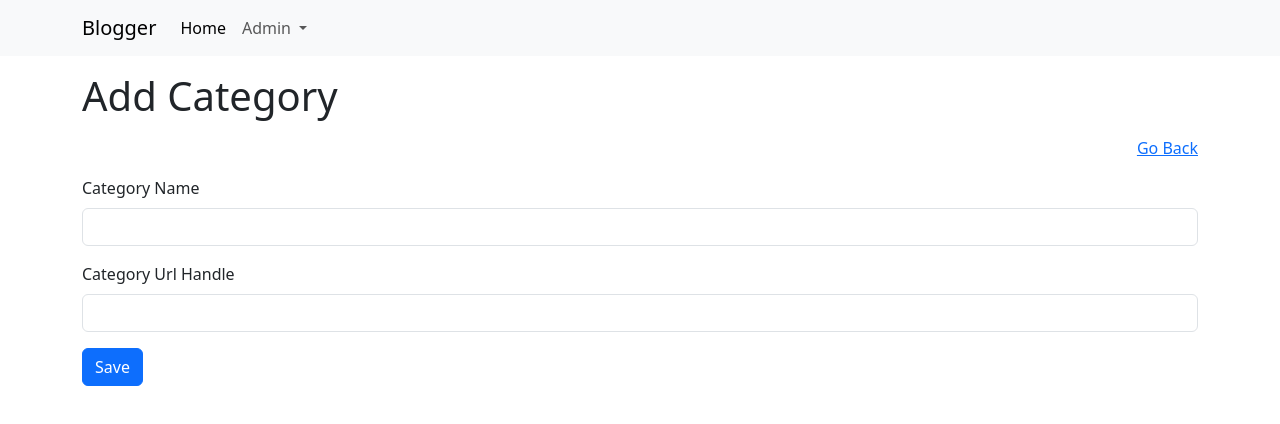
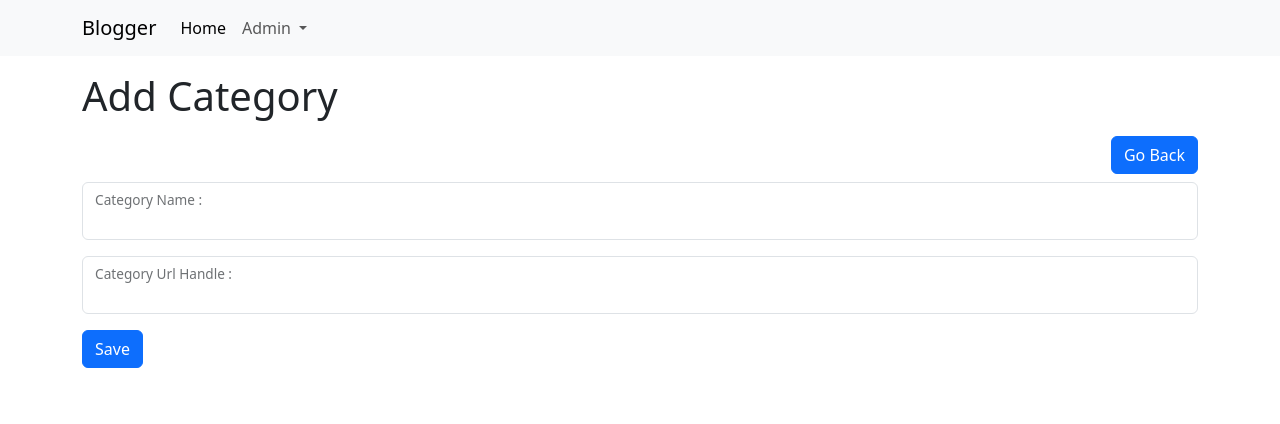
Before and after one commit to Bijjamvinay-1/bloggers.UI, an Angular app: page /admin/categories/add in a window 1280 px wide. Shown: the top 424 px of the page. Built offline with nearby package versions, Linux system fonts and the light colour scheme.

Commit message:
Added Styles

```diff
--- a/src/app/featuers/category/add-category/add-category.component.html
+++ b/src/app/featuers/category/add-category/add-category.component.html
@@ -2,22 +2,23 @@
 
     <h1 class="mt-3">Add Category</h1>
     <div class="d-flex justify-content-end mt-3">
-      <a [routerLink]="['/admin/categories']" class="">Go Back</a>
+      <a [routerLink]="['/admin/categories']" class="btn btn-primary" type="submit">Go Back</a>
     </div>
     <form #form="ngForm" (ngSubmit)="onFormSubmit()">
       <div class="mt-2">
 
-        <div class="mt-3">
-          <label class="form-label">Category Name</label>
-          <input type="text" id="categoryName" class="form-control"
+        <div class="form-floating mb-3">
+          <input type="text" id="categoryName" class="form-control" id="floatingInput"
           name="categoryName" [(ngModel)]="model.name">
+          <label for="floatingInput">Category Name :</label>
         </div>
 
 
-        <div class="mt-3">
-          <label class="form-label">Category Url Handle</label>
-          <input type="text" id="categoryUrlHandle" class="form-control"
+        <div class="form-floating mb-3">
+          <input type="text" id="categoryUrlHandle" class="form-control" id="floatingInput"
           name="categoryUrlHandle" [(ngModel)]="model.urlHandle">
+          <label class="form-label">Category Url Handle :</label>
+
         </div>
 
         <div class="mt-3">
--- a/src/app/featuers/category/category-list/category-list.component.html
+++ b/src/app/featuers/category/category-list/category-list.component.html
@@ -6,10 +6,11 @@
       <a [routerLink]="['/admin/categories/add']" class="btn btn-primary">Add Category</a>
 
     </div>
+    <div class="container" class="mt-2">
     <ng-container *ngIf="categories$ | async as categories">
-      <table class="table table-bordered mt-3">
+      <table class="table table-striped table-bordered border-black">
         <thead>
-          <tr>
+          <tr class="table-info border-black">
             <th>Id</th>
             <th>Name</th>
             <th>Url Handle</th>
@@ -22,10 +23,11 @@
             <td>{{category.name}}</td>
             <td>{{category.urlHandle}}</td>
             <td>
-              <a class="btn btn-light" [routerLink]="['/admin/categories', category.id]">Edit</a>
+              <a class="btn btn-light" [routerLink]="['/admin/categories', category.id]" class="">Edit</a>
             </td>
           </tr>
         </tbody>
       </table>
     </ng-container>
   </div>
+  </div>
--- a/src/app/featuers/category/edit-category/edit-category.component.html
+++ b/src/app/featuers/category/edit-category/edit-category.component.html
@@ -2,42 +2,46 @@
 
     <h1 class="mt-3">Edit Category</h1>
     <div class="d-flex justify-content-end mt-3">
-        <a [routerLink]="['/admin/categories']" class="">Go Back</a>
+        <a [routerLink]="['/admin/categories']" class="btn btn-primary" type="submit">Go Back</a>
       </div>
 
     <ng-container *ngIf="category;else notFound">
 
       <form #form="ngForm" (ngSubmit)="onFormSubmit()">
         <div class="mt-2">
-          <div class="mt-3">
-            <label class="form-label" for="categoryId">Category Id</label>
+          <div class="form-floating mb-3">
             <input type="text" disabled
             id="categoryId"
             class="form-control"
             name="categoryId"
             value="{{category.id}}">
+            <label class="form-label" id="floatingInput" for="categoryId" class="text-black">Category Id:</label>
           </div>
 
-          <div class="mt-3">
-            <label class="form-label" for="categoryName">Category Name</label>
+          <div class="form-floating mb-3">
             <input type="text"
             id="categoryName"
             class="form-control"
             name="categoryName"
             [(ngModel)]="category.name">
+            <label class="form-label" for="categoryName" id="floatingInput">Category Name:</label>
           </div>
 
-          <div class="mt-3">
-            <label class="form-label" for="categoryUrlHandle">Category Url Handle</label>
+          <div class="form-floating mb-3">
             <input type="text"
             id="categoryUrlHandle"
             class="form-control"
             name="categoryUrlHandle"
             [(ngModel)]="category.urlHandle">
+            <label class="form-label" for="categoryUrlHandle" id="floatingInput">Category Url Handle:</label>
           </div>
 
-          <div class="mt-3">
+          <div class="mt-3 d-flex">
             <button type="submit" class="btn btn-primary">Save</button>
+
+            <button type="button" class="btn btn-danger ms-3"
+            (click)="onDelete()"
+            >Delete</button>
 
           </div>
         </div>
--- a/src/app/featuers/category/edit-category/edit-category.component.ts
+++ b/src/app/featuers/category/edit-category/edit-category.component.ts
@@ -56,6 +56,17 @@ export class EditCategoryComponent implements OnInit, OnDestroy {
         }
       });
     }
+
+  }
+  onDelete(): void{
+    if (this.id){
+      this.categoryService.deleteCategory(this.id)
+      .subscribe({
+        next:(response) =>{
+          this.router.navigateByUrl('/admin/categories');
+        }
+      });
+    }
   }
 
   ngOnDestroy(): void {
--- a/src/app/featuers/category/services/category.service.ts
+++ b/src/app/featuers/category/services/category.service.ts
@@ -27,4 +27,8 @@ export class CategoryService {
   updateCategory(id: string, updateCategoryRequest: UpdateCategoryRequest) : Observable<Category> {
     return this.http.put<Category>(`${environment.apiBaseUrl}/api/categories/${id}`, updateCategoryRequest);
   }
+
+  deleteCategory(id: string) : Observable<Category> {
+    return this.http.delete<Category>(`${environment.apiBaseUrl}/api/categories/${id}`)
+  }
 }
```
